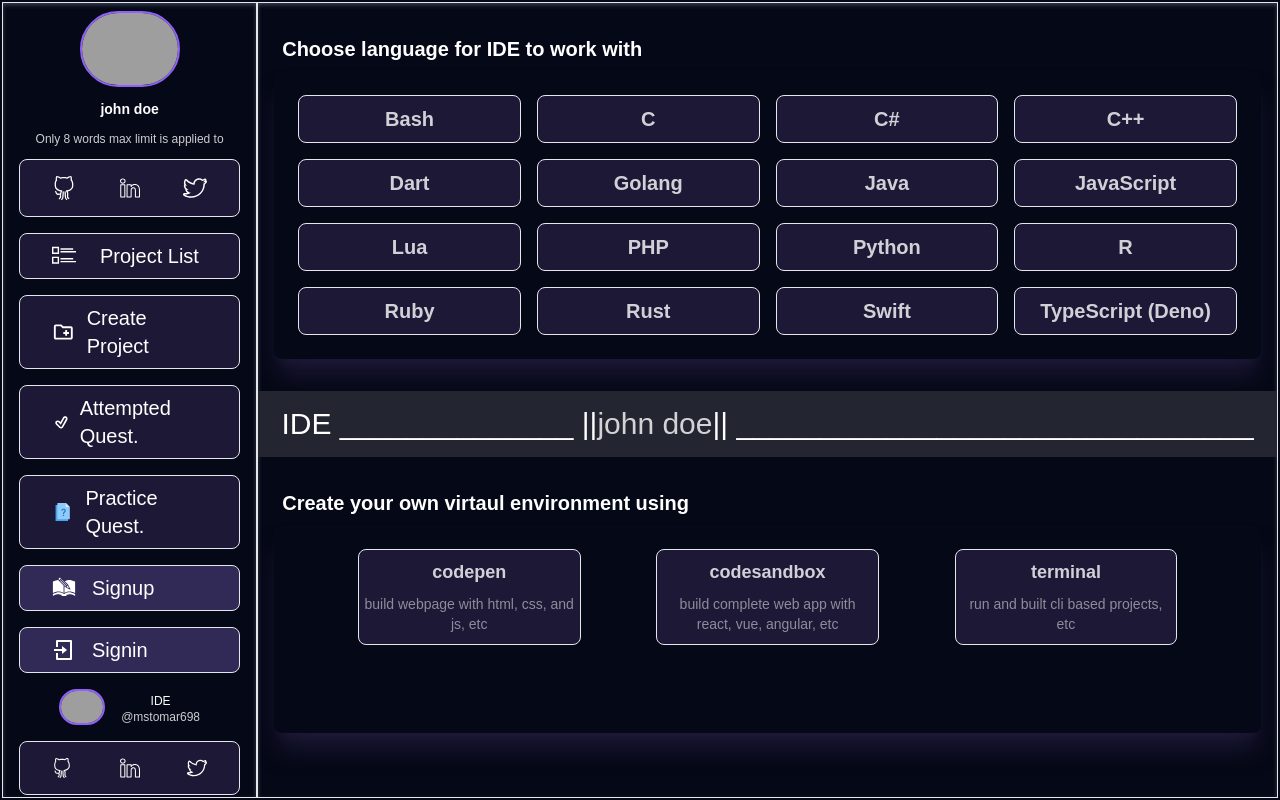
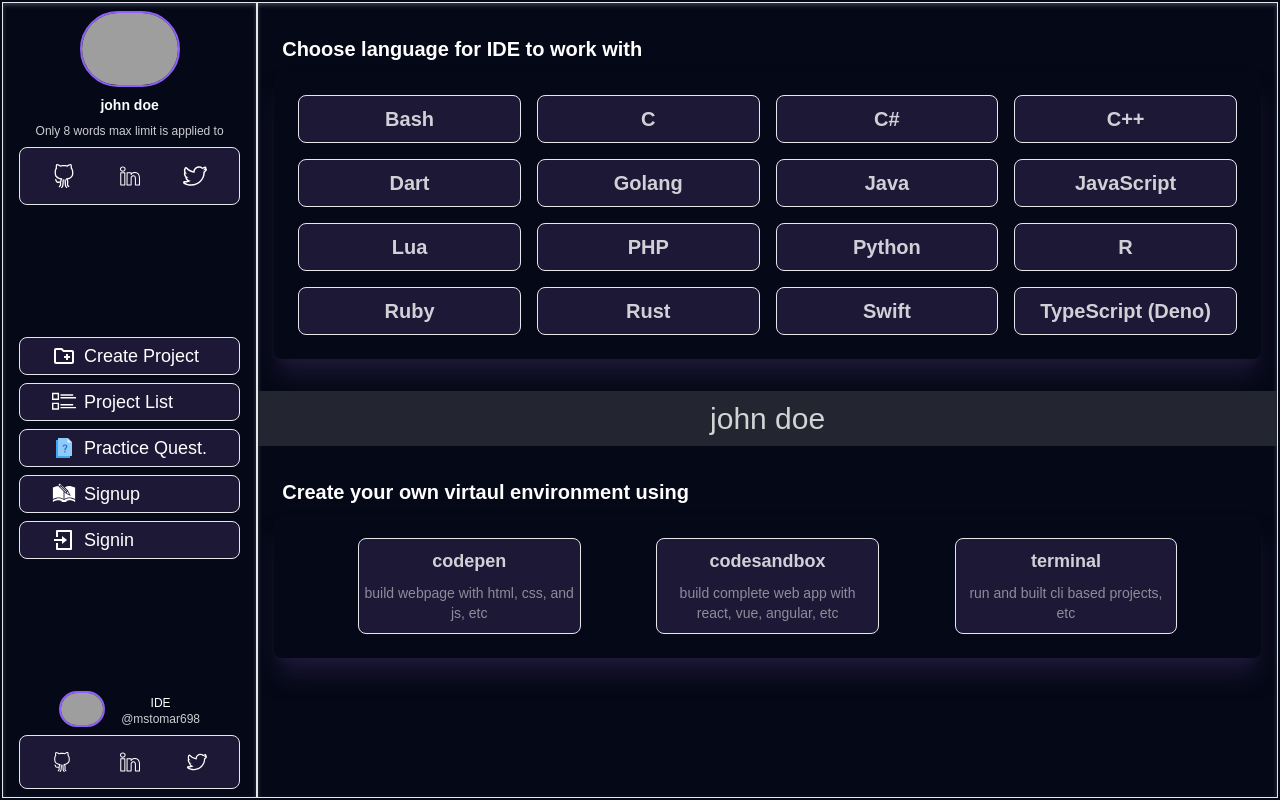
Before and after one commit to Minor-And-Major-Projects-2024/Universal-IDE, a Next.js app: page / in a window 1280 px wide. Built offline with nearby package versions, Linux system fonts and the light colour scheme; grey boxes are pictures that could not be loaded.

Commit message:
[*] responsiveness * devices

```diff
--- a/src/app/page.tsx
+++ b/src/app/page.tsx
@@ -2,7 +2,7 @@ import Homepage from '@/components/homepage/homepage';
 
 export default function Home() {
   return (
-    <div className='bg-[#050816] h-screen overflow-hidden p-0.5'>
+    <div className='bg-[#050816] lg:h-screen sm:h-full lg:overflow-hidden sm:overflow-visible p-0.5'>
       <Homepage />
     </div>
   );
--- a/src/components/environment/environment.tsx
+++ b/src/components/environment/environment.tsx
@@ -4,11 +4,10 @@ import Link from 'next/link';
 export const Environment = () => {
   return (
     <div className="static h-3/6 space-y-2 items-center py-8 px-4">
-      {/* h-3/6 w-full mt-0.5 max-sm:rounded-b-lg max-sm:py-2 */}
       <h1 className="text-xl text-start px-2 max-sm:text-sm font-semibold text-white">
         Create your own virtaul environment using
       </h1>
-      <div className="flex flex-wrap justify-evenly h-52 overflow-y-auto shadow-xl shadow-[#1d1836] rounded-lg p-4">
+      <div className="flex flex-wrap justify-evenly lg:h-36 lg:overflow-y-auto sm:h-full shadow-xl shadow-[#1d1836] rounded-lg p-4">
         {Object.keys(envs)
           .sort((a, b) => (envs[b].name > envs[a].name ? -1 : 1))
           .map((env, i) => (
--- a/src/components/hero/divider.tsx
+++ b/src/components/hero/divider.tsx
@@ -4,11 +4,20 @@ interface DividerProps {
 
 export const Divider = ({ username }: DividerProps) => {
   return (
-    <div className="static top-1/2 h-20 w-full bg-[#232631]">
+    <div className="divider static top-1/2 h-16 w-full bg-[#232631]">
       <span className="text-white h-full text-3xl flex items-center justify-center">
-        IDE ______________ || <span className="text-white/80">{username}</span>{' '}
-        || _______________________________
+      <span className="text-white/80">{username}</span>{' '}
       </span>
     </div>
   );
 };
+
+export const Navbar = ({ username }: DividerProps) => {
+  return (
+    <div className="navbar static top-0 h-16 w-full bg-[#232631]">
+      <span className="text-white h-full text-3xl flex items-center justify-center">
+        <span className="text-white/80">{username}</span>{' '}
+      </span>
+    </div>
+  );
+};
--- a/src/components/hero/hero.tsx
+++ b/src/components/hero/hero.tsx
@@ -1,11 +1,12 @@
 import { Environment } from '../environment/environment';
 import { Language } from '../language/language';
-import { Divider } from './divider';
+import { Divider, Navbar } from './divider';
 
 const username: string = 'john doe';
 const Hero = () => {
   return (
     <div className="static w-full h-full lg:w-4/5 lg:flex lg:flex-col lg:justify-between border shadow-inner shadow-gray-700 overflow-hidden">
+      <Navbar username={username} />
       <Language />
       <Divider username={username} />
       <Environment />
--- a/src/components/language/language.tsx
+++ b/src/components/language/language.tsx
@@ -3,11 +3,11 @@ import Link from 'next/link';
 
 export const Language = () => {
   return (
-    <div className="static h-3/6 space-y-2 items-center py-8 px-4">
+    <div className="static h-/6 space-y-2 items-center py-8 px-4">
       <h1 className="text-xl text-start px-2 max-sm:text-sm font-semibold text-white">
         Choose language for IDE to work with
       </h1>
-      <div className="flex flex-wrap justify-evenly h-72 overflow-y-auto shadow-xl shadow-[#1d1836] rounded-lg p-4">
+      <div className="flex flex-wrap justify-evenly h-68 overflow-y-auto shadow-xl shadow-[#1d1836] rounded-lg p-4">
         {Object.keys(langs)
           .sort((a, b) => (langs[b].name > langs[a].name ? -1 : 1))
           .map((lang, i) => (
--- a/src/components/sidebar/footerSection.tsx
+++ b/src/components/sidebar/footerSection.tsx
@@ -12,7 +12,7 @@ interface FooterSectionProps {
 
 const FooterSection = ({ avatar }: FooterSectionProps) => {
   return (
-    <div className="flex flex-col space-y-4 items-center py-2 px-4">
+    <div className="flex flex-col space-y-2 items-center py-2 px-4">
       <div className="flex flex-row justify-center items-center space-x-4">
         <Image
           src={avatar}
--- a/src/components/sidebar/optionSection.tsx
+++ b/src/components/sidebar/optionSection.tsx
@@ -10,59 +10,50 @@ interface OptionSectionProps {}
 
 const OptionSection = ({}: OptionSectionProps) => {
   return (
-    <div className="flex flex-col space-y-4 items-center py-2 px-4">
-      <div className="w-full p-0.5 py-2 px-8 space-x-4 flex flex-row justify-between items-center bg-[#1d1836] border rounded-lg hover:shadow-xl hover:shadow-[#915EFF]">
+    <div className="flex flex-col space-y-2 items-center py-2 px-4">
+      <div className="w-full p-0.5 py-1 px-8 flex flex-row justify-between items-center bg-[#1d1836] border rounded-lg hover:shadow-xl hover:shadow-[#915EFF]">
+        <Link
+          href={'/projects/projectlist'}
+          className="flex flex-row space-x-2 items-center justify-center text-center"
+        >
+          <MdOutlineCreateNewFolder className="w-6 h-6 text-white transition duration-150 ease-in-out" />{' '}
+          <span className="text-white text-lg px-auto">Create Project</span>
+        </Link>
+      </div>
+      <div className="w-full p-0.5 py-1 px-8 flex flex-row justify-between items-center bg-[#1d1836] border rounded-lg hover:shadow-xl hover:shadow-[#915EFF]">
         <Link
           href={'/projects/projectlist'}
           className="flex flex-row space-x-2 items-center justify-center text-center"
         >
           <TfiLayoutListThumb className="w-6 h-6 text-white transition duration-150 ease-in-out" />{' '}
-          <span className="text-white text-xl pl-4">Project List</span>
+          <span className="text-white text-lg px-auto">Project List</span>
         </Link>
       </div>
-      <div className="w-full p-0.5 py-2 px-8 space-x-4 flex flex-row justify-between items-center bg-[#1d1836] border rounded-lg hover:shadow-xl hover:shadow-[#915EFF]">
+      <div className="w-full p-0.5 py-1 px-8 flex flex-row justify-between items-center bg-[#1d1836] border rounded-lg hover:shadow-xl hover:shadow-[#915EFF]">
         <Link
-          href={'/projects/projectlist'}
-          className="flex flex-row justify-between items-center"
+          href={'/questions/practicequestions'}
+          className="flex flex-row space-x-2 items-center justify-center text-center"
         >
-          <MdOutlineCreateNewFolder className="w-6 h-6 text-white transition duration-150 ease-in-out" />{' '}
-          <span className="text-white text-xl pl-3">Create Project</span>
+          <FcQuestions className="w-6 h-6 text-white transition duration-150 ease-in-out" />{' '}
+          <span className="text-white text-lg px-auto">Practice Quest.</span>
         </Link>
       </div>
-      <div className="w-full p-0.5 py-2 px-8 space-x-4 flex flex-row justify-between items-center bg-[#1d1836] border rounded-lg hover:shadow-xl hover:shadow-[#915EFF]">
+      <div className="w-full p-0.5 py-1 px-8 flex flex-row justify-between items-center bg-[#1d1836] border rounded-lg hover:shadow-xl hover:shadow-[#915EFF]">
         <Link
-          href={'/questions/completedquest'}
-          className="flex flex-row justify-between items-center"
+          href="/auth/signup"
+          className="flex flex-row space-x-2 items-center justify-center text-center"
         >
-          <TiTickOutline className="w-6 h-6 text-white hover:text-red-500 transition duration-150 ease-in-out" />{' '}
-          <span className="text-white text-xl pl-2">Attempted Quest.</span>
+          <GiArchiveRegister className="w-6 h-6 text-white transition duration-150 ease-in-out" />
+          <span className="text-white text-lg px-auto">Signup</span>
         </Link>
       </div>
-      <div className="w-full p-0.5 py-2 px-8 space-x-4 flex flex-row justify-between items-center bg-[#1d1836] border rounded-lg hover:shadow-xl hover:shadow-[#915EFF]">
-        <Link
-          href={'/questions/practicequestions'}
-          className="flex flex-row justify-between items-center"
-        >
-          <FcQuestions className="w-6 h-6 text-white transition duration-150 ease-in-out" />{' '}
-          <span className="text-white text-xl pl-3">Practice Quest.</span>
-        </Link>
-      </div>
-      <div className="w-full p-0.5 py-2 px-8 space-x-4 flex flex-row justify-between items-center bg-[#312a56] border rounded-lg hover:shadow-xl hover:shadow-[#915EFF]">
-        <Link
-          href="/auth/signup"
-          className="flex flex-row justify-between items-center"
-        >
-          <GiArchiveRegister className="w-6 h-6 text-white transition duration-150 ease-in-out" />
-          <span className="text-white text-xl pl-4">Signup</span>
-        </Link>
-      </div>
-      <div className="w-full p-0.5 py-2 px-8 space-x-4 flex flex-row justify-between items-center bg-[#312a56] border rounded-lg hover:shadow-xl hover:shadow-[#915EFF]">
+      <div className="w-full p-0.5 py-1 px-8 flex flex-row justify-between items-center bg-[#1d1836] border rounded-lg hover:shadow-xl hover:shadow-[#915EFF]">
         <Link
           href="/auth/signin"
-          className="flex flex-row justify-between items-center"
+          className="flex flex-row space-x-2 items-center justify-center text-center"
         >
           <RiLoginBoxLine className="w-6 h-6 text-white transition duration-150 ease-in-out" />
-          <span className="text-white text-xl pl-4">Signin</span>
+          <span className="text-white text-lg px-auto">Signin</span>
         </Link>
       </div>
     </div>
--- a/src/components/sidebar/profileSection.tsx
+++ b/src/components/sidebar/profileSection.tsx
@@ -18,7 +18,7 @@ const ProfileSection = ({
   truncatedDesc,
 }: ProfileSectionProps) => {
   return (
-    <div className="flex flex-col space-y-3 items-center py-2 px-4 max-sm:space-y-3">
+    <div className="flex flex-col space-y-2 items-center py-2 px-4 ">
       <Image
         src={avatar}
         alt="Avatar"
--- a/src/components/sidebar/sidebar.tsx
+++ b/src/components/sidebar/sidebar.tsx
@@ -18,13 +18,13 @@ const truncatedDesc: string = words.join(' ');
 const Sidebar = ({ isOpen, setIsOpen }: SidebarProps) => {
   return (
     <div
-      className={`static w-full h-full lg:w-1/5 lg:flex lg:flex-col lg:justify-between border shadow-inner shadow-gray-700 ${
-        isOpen ? 'fixed top-0 left-0' : 'hidden'
+      className={`static w-full h-full lg:w-1/5 lg:flex lg:flex-col lg:justify-between border shadow-inner shadow-gray-700 overflow-y-scroll ${
+        isOpen ? 'bg-[#050816] h-screen fixed top-0 left-0 overflow-hidden' : 'hidden'
       }`}
     >
       {/* for below-medium screen */}
       <div className="flex flex-wrap justify-between items-center lg:hidden">
-        <h1 className="text-3xl font-semibold px-4 py-3">IDE</h1>
+        <h1 className="text-3xl font-semibold px-4 py-3 text-white">IDE</h1>
         <button
           title="sidebar"
           type="button"
--- a/src/styles/globals.css
+++ b/src/styles/globals.css
@@ -9,19 +9,46 @@
   height: 100%;
   width: 100%;
 } */
-
-/* @media (max-width: 768px) {
-  body {
-    height: 100%;
-    width: 100%;
+@media screen and (max-width: 420px) {
+  .divider {
+    display: none;
+  }
+  .navbar {
+     /* background-color: lightblue; */
   }
 }
-@media (min-width: 768px) {
-  body {
-    height: 100%;
-    width: 100%;
+@media screen and (min-width: 420px) and (max-width: 640px) {
+  .divider {
+    display: none;
   }
-} */
+  .navbar {
+     /* background-color: green; */
+  }
+}
+@media screen and (min-width: 640px) and (max-width: 768px) {
+  .divider {
+     display: none;
+  }
+  .navbar {
+     /* background-color: red; */
+  }
+}
+@media screen and (min-width: 768px) and (max-width: 1024px) {
+  .divider {
+    display: none;
+  }
+  .navbar {
+     /* background-color: purple; */
+  }
+}
+@media screen and (min-width: 1024px) {
+  .divider {
+     /* background-color: orange; */
+  }
+  .navbar {
+    display: none;
+  }
+}
 
 * {
   margin: 0;
```
Also changed, not shown: 1 other file (tests, documents, lock files or other folders).
